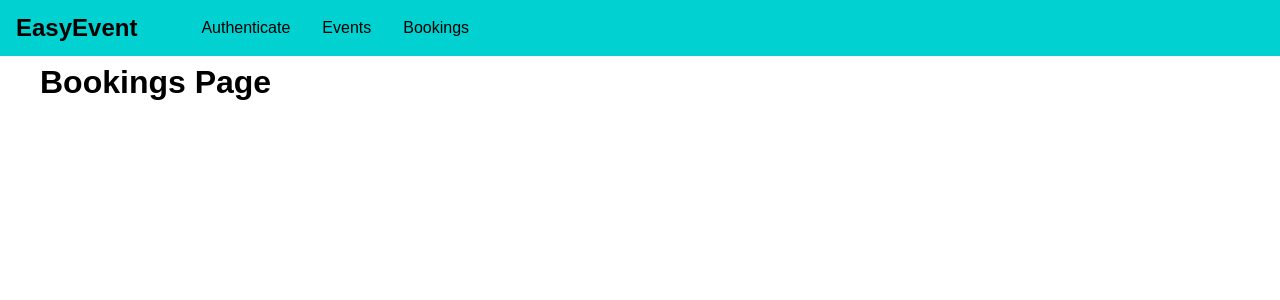
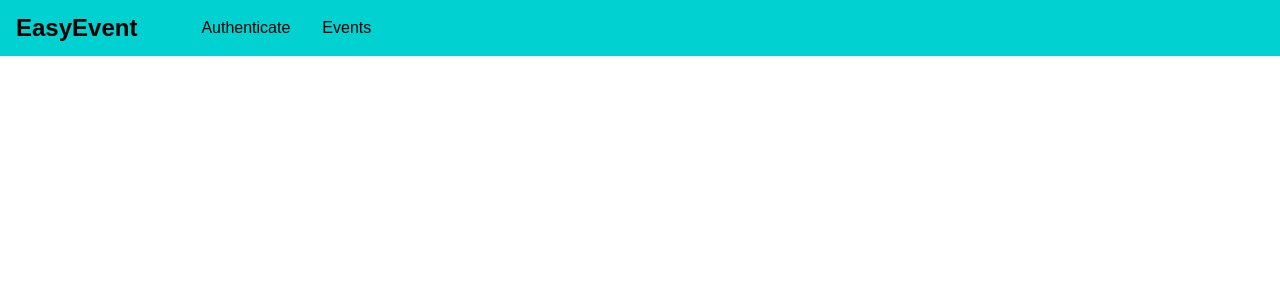
Before and after one commit to annajersey/graphqlevents, a React (Create React App) app in the folder frontend/: page /bookings in a window 1280 px wide. Shown: the top 300 px of the page. Built offline with nearby package versions, Linux system fonts and the light colour scheme.

Commit message:
Use token for login and redirections (with react context)

```diff
--- a/frontend/src/App.js
+++ b/frontend/src/App.js
@@ -1,4 +1,4 @@
-import React from 'react';
+import React, {Component} from 'react';
 import {BrowserRouter, Route, Redirect, Switch} from 'react-router-dom'
 
 import './App.css';
@@ -6,25 +6,53 @@
 import Bookings from "./pages/Bookings";
 import Events from "./pages/Events";
 import MainNavigation from "./components/Navigation/MainNavigation";
+import AuthContext from './context/auth-context';
 
-function App() {
+class App extends Component {
+    state = {
+        token: null,
+        userId: null
+    }
+    login = (token, userId, tokenExpiration) => {
+        this.setState({token, userId});
+    };
+    logout = () => {
+        this.setState({token: null, userId: null});
+    };
+
+    render() {
         return (
             <div className="App">
                 <BrowserRouter>
                     <React.Fragment>
+                        <AuthContext.Provider value={{
+                            token: this.state.token,
+                            userId: this.state.userId,
+                            login: this.login,
+                            logout: this.logout
+                        }}>
                             <MainNavigation/>
                             <main className="main-content">
                                 <Switch>
-                        <Redirect from="/" to="/auth" exact/>
-                        <Route path="/auth" component={AuthPage}/>
+                                    {!this.state.token &&
+                                    <Redirect from="/" to="/auth" exact/>}
+                                    {this.state.token &&
+                                    <Redirect from="/" to="/events" exact/>}
+                                    {this.state.token &&
+                                    <Redirect from="/auth" to="/events" exact/>}
+                                    {!this.state.token &&
+                                    <Route path="/auth" component={AuthPage}/>}
                                     <Route path="/events" component={Events}/>
-                        <Route path="/bookings" component={Bookings}/>
+                                    {this.state.token &&
+                                    <Route path="/bookings" component={Bookings}/>}
                                 </Switch>
                             </main>
+                        </AuthContext.Provider>
                     </React.Fragment>
                 </BrowserRouter>
             </div>
-    );
+        )
+    };
 }
 
 export default App;
--- a/frontend/src/components/Navigation/MainNavigation.js
+++ b/frontend/src/components/Navigation/MainNavigation.js
@@ -1,20 +1,25 @@
 import React from 'react';
 import {NavLink} from 'react-router-dom'
+import AuthContext from '../../context/auth-context'
 import './MainNavigation.css'
 
 const mainNavigation = props => (
-   <header  className="main-navigation">
+    <AuthContext.Consumer>
+        {(context) => {
+            return <header className="main-navigation">
                 <div className="main-navigation__logo">
                     <h1>EasyEvent</h1>
                 </div>
                 <nav className="main-navigation__items">
                     <ul>
-               <li><NavLink to="/auth">Authenticate</NavLink></li>
+                        {!context.token && <li><NavLink to="/auth">Authenticate</NavLink></li>}
                         <li><NavLink to="/events">Events</NavLink></li>
-               <li><NavLink to="/bookings">Bookings</NavLink></li>
+                        {context.token && <li><NavLink to="/bookings">Bookings</NavLink></li>}
                     </ul>
                 </nav>
             </header>
+        }}
+    </AuthContext.Consumer>
 );
 
 export default mainNavigation
--- /dev/null
+++ b/frontend/src/context/auth-context.js
@@ -0,0 +1,7 @@
+import React from 'react';
+export default React.createContext({
+    token: null,
+    userId: null,
+    login: (token, userId, Expiration) => {},
+    logout: () => {}
+});
--- a/frontend/src/pages/Auth.js
+++ b/frontend/src/pages/Auth.js
@@ -1,11 +1,11 @@
 import React, {Component} from 'react';
-import './Auth.css'
-
+import './Auth.css';
+import AuthContext from '../context/auth-context';
 class AuthPage extends Component {
     state = {
         isLogin: true
     }
-
+    static contextType = AuthContext;
     constructor(props) {
         super(props);
         this.emailEl = React.createRef();
@@ -62,7 +62,12 @@
             return res.json();
         })
             .then(resData => {
-                console.log(resData)
+                if(resData.data.login.token){
+                    this.context.login(
+                        resData.data.login.token,
+                        resData.data.login.userId,
+                        resData.data.login.tokenExpiration)
+                }
             })
             .catch(err => console.log(err))
     }
```
Lines whose indentation alone changed are shown as unchanged.
